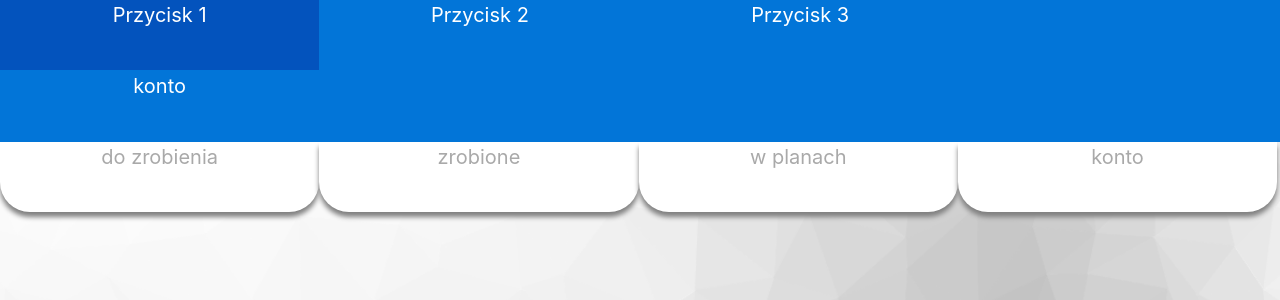
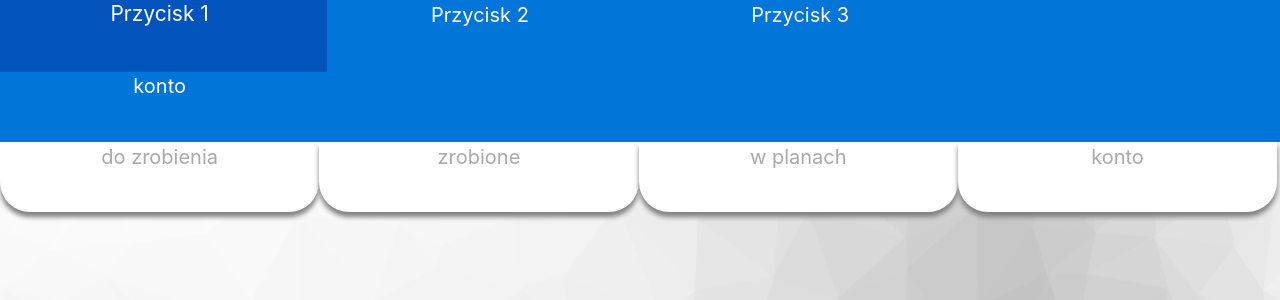
Before and after one commit to JakubC0401/projektG-owaniaHTML, a PHP site: page /mainpage.php in a window 1280 px wide. Shown: the top 300 px of the page. Run offline with PHP 8.4, Linux system fonts and the light colour scheme; some libraries are stand-ins or nearby versions.

Commit message:
added transition

```diff
--- a/mainpage.php
+++ b/mainpage.php
@@ -20,10 +20,10 @@
 
     <div >
         <ul class="mainpageheader">
-            <li><a href="link">Przycisk 1</a></li>
-            <li><a href="link">Przycisk 2</a></li>
-            <li><a href="link">Przycisk 3</a></li>
-            <li><a href="link">konto</a></li>
+            <li><a href="link" class="AnimateButton">Przycisk 1</a></li>
+            <li><a href="link" class="AnimateButton">Przycisk 2</a></li>
+            <li><a href="link" class="AnimateButton">Przycisk 3</a></li>
+            <li><a href="link" class="AnimateButton">konto</a></li>
         </nav>
     </div>
     <div class="menu">
--- a/style.css
+++ b/style.css
@@ -182,7 +182,6 @@ h1{
   }
   .mainpageheader > li > a
   {
-
     height: 70px;
     display: block;
     float: left;
@@ -200,12 +199,16 @@ h1{
     background-color:#0353bd;
     text-decoration: none;
   }
-  .button1
+  .button1:hover
+  {
+    height:500px;
+  }
+  .AnimateButton
   {
     transition: transform 0.5s ease-in-out;
   }
-  .button1:hover
+  .AnimateButton:hover
   {
-   height: 500px;
-
+    transform: scale(1.05);
+    opacity: 1;
   }
```
